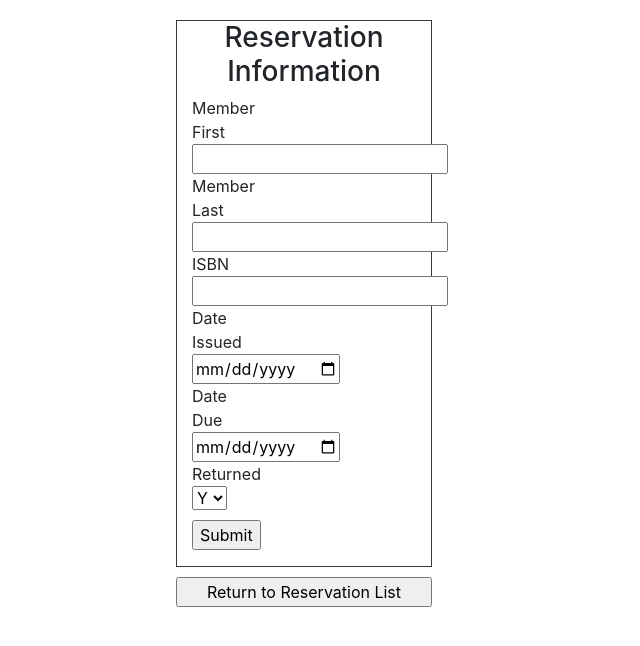
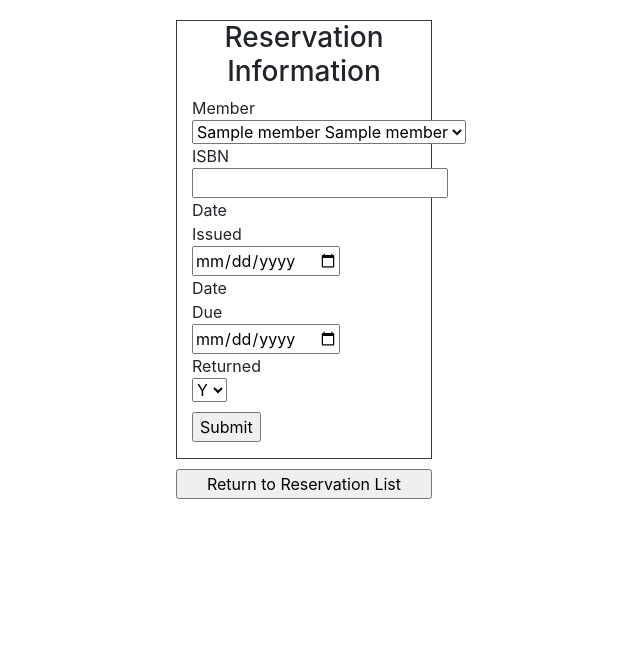
Before and after one commit to Cart6278/the-outdated-library-cs340, a Flask app: template starter_website/templates/reservations_add.html in a window 1280 px wide. Shown: the part 56-702 px from the top of the page, without its empty margins (336-976 px from the left). Run offline with Flask 2, Linux system fonts and the light colour scheme; the template is opened without the code that fills it: most values are stand-ins (such as "Sample title", 1, 10 or a date in 2020); some libraries are stand-ins or nearby versions.

Commit message:
Dropdown for adding reservation (partial)

```diff
--- a/starter_website/templates/reservations_add.html
+++ b/starter_website/templates/reservations_add.html
@@ -28,8 +28,11 @@
         <div class="form-group col-md-4">
             <form id="add_reservations" method="post" action="/reservations_add">
                 <fieldset>
-                    Member First<input type="text" name="memberFirst" required><br>
-                    Member Last<input type="test" name="memberLast" required><br>
+                    Member<select name="memberID" required>
+		    {% for m in members %}
+			<option value="{{ m[0] }}">{{ m[1] }} {{ m[2] }}</option>
+		    {% endfor %}
+		    </select><br>
                     ISBN<input type="text" name="isbn" required><br>
                     Date Issued<input type="date" name="dateIssued" required><br>
                     Date Due<input type="date" name="dateDue" required><br>
```
